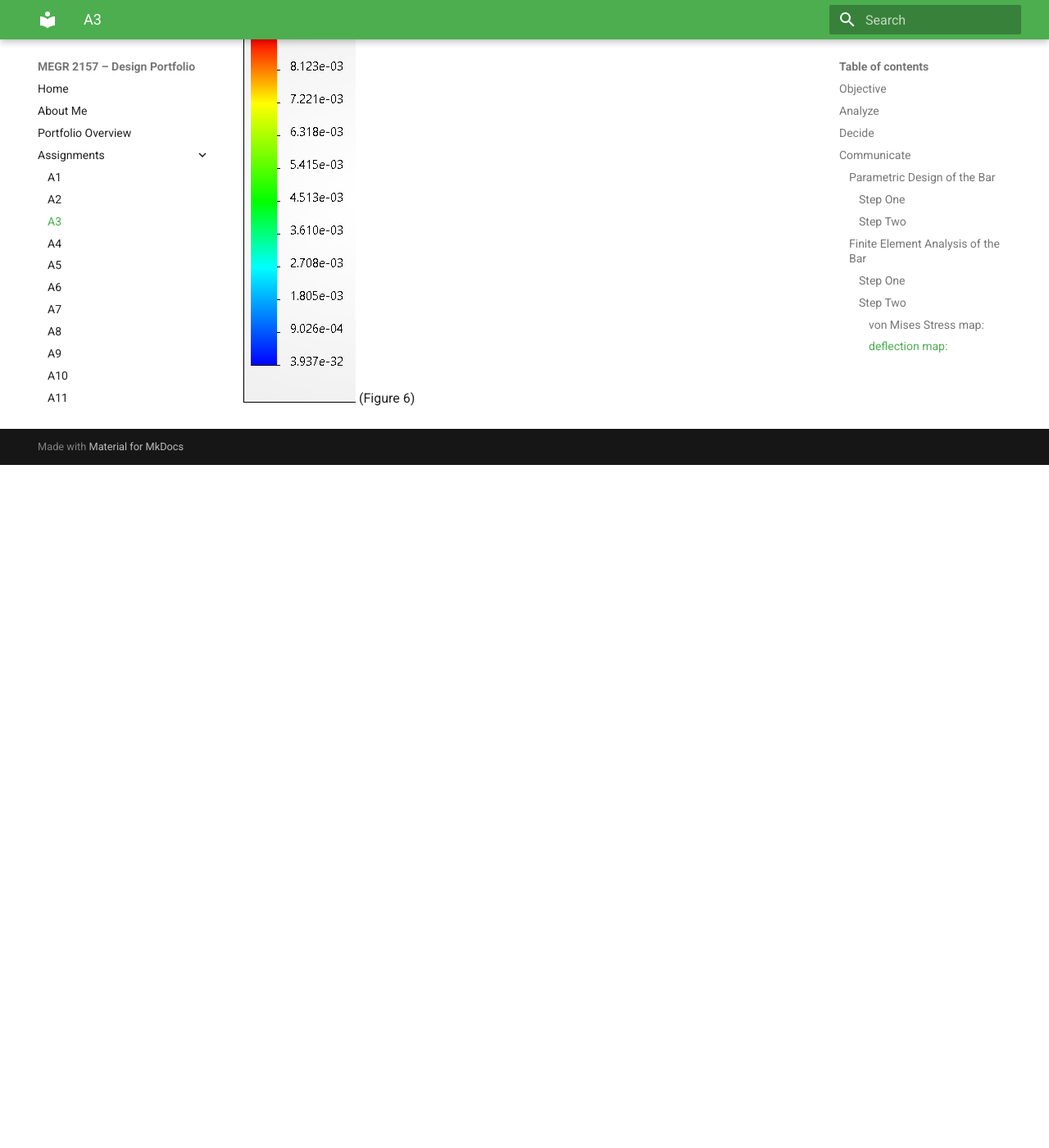
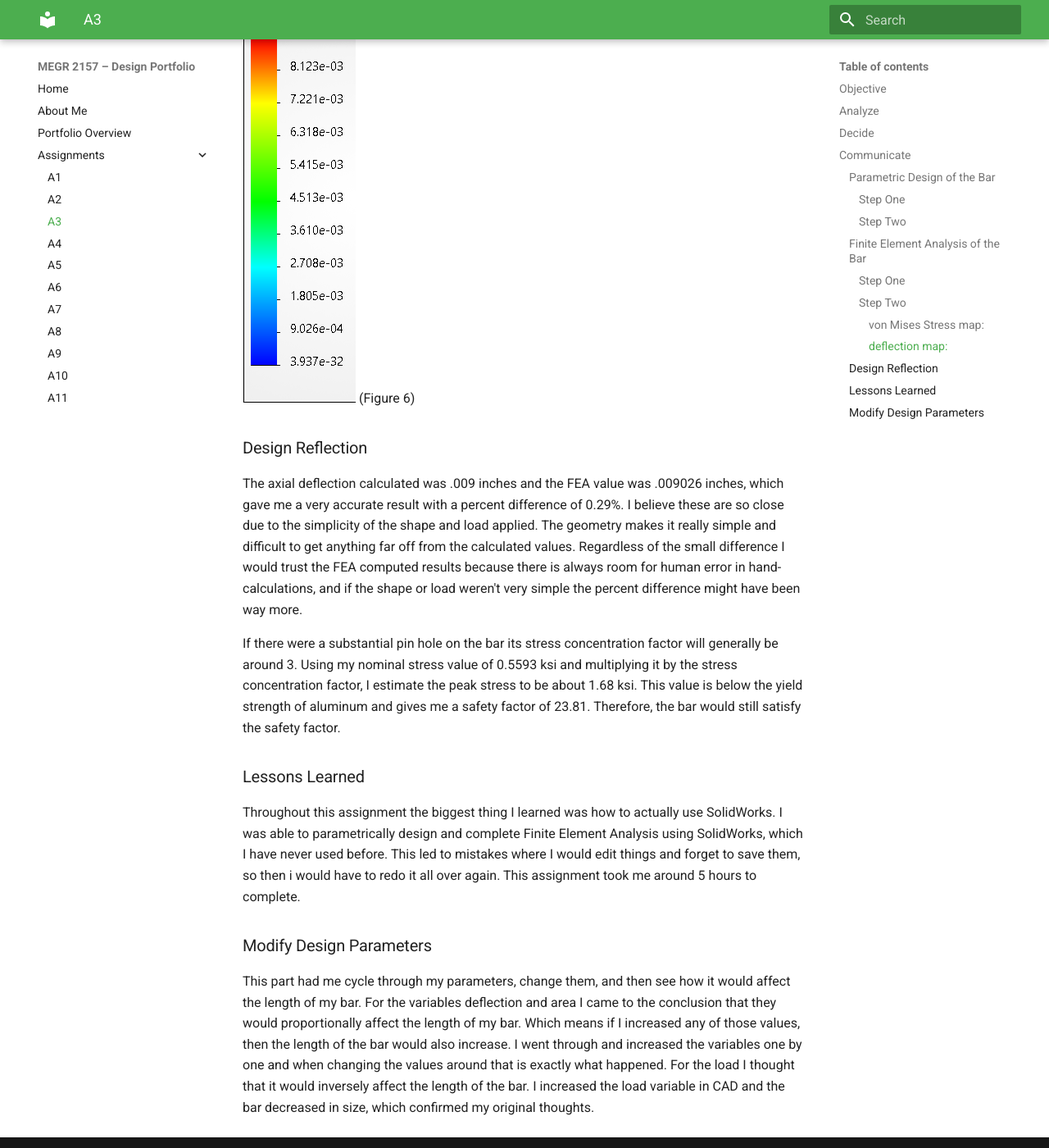
Before and after one commit to JacobShaver/design-projects-portfolio, an MkDocs documentation site: the page built from docs/assignments/A03/index.md, in a window 1280 px wide and 1400 px high, scrolled down 4842 px. Shown: the whole window at 82% size. Built offline with MkDocs 1.6.1 and Material for MkDocs 9.7.7, drawn with Linux system fonts in a browser that asks for light colours; before the commit the page ends 5409 px from its top, so only the background shows below that; some of the changed text lies outside the part shown.

Commit message:
Update index.md

```diff
--- a/docs/assignments/A03/index.md
+++ b/docs/assignments/A03/index.md
@@ -52,7 +52,17 @@ The last step was to click run to generate a deflection map and a von Mises Stre
 ![Alt text](Stress.png)
 (Figure 5)
 
-As seen in figure 5, the maximum stress was .5593 ksi which is lower than the actual yield strength of aluminum at 40 ksi. By dividing the yield stress by the maximum stress, I determined the Safety factor to be about 71.52.
+As seen in figure 5, the maximum stress was 0.5593 ksi which is lower than the actual yield strength of aluminum at 40 ksi. By dividing the yield stress by the maximum stress, I determined the Safety factor to be about 71.52.
 ##### deflection map:
 ![Alt text](Deflection.png)
 (Figure 6)
+
+### Design Reflection
+The axial deflection calculated was .009 inches and the FEA value was .009026 inches, which gave me a very accurate result with a percent difference of 0.29%. I believe these are so close due to the simplicity of the shape and load applied. The geometry makes it really simple and difficult to get anything far off from the calculated values. Regardless of the small difference I would trust the FEA computed results because there is always room for human error in hand-calculations, and if the shape or load weren't very simple the percent difference might have been way more.
+
+If there were a substantial pin hole on the bar its stress concentration factor will generally be around 3. Using my nominal stress value of 0.5593 ksi and multiplying it by the stress concentration factor, I estimate the peak stress to be about 1.68 ksi. This value is below the yield strength of aluminum and gives me a safety factor of 23.81. Therefore, the bar would still satisfy the safety factor.
+### Lessons Learned
+Throughout this assignment the biggest thing I learned was how to actually use SolidWorks. I was able to parametrically design and complete Finite Element Analysis using SolidWorks, which I have never used before. This led to mistakes where I would edit things and forget to save them, so then i would have to redo it all over again. This assignment took me around 5 hours to complete.
+
+### Modify Design Parameters
+This part had me cycle through my parameters, change them, and then see how it would affect the length of my bar. For the variables deflection and area I came to the conclusion that they would proportionally affect the length of my bar. Which means if I increased any of those values, then the length of the bar would also increase. I went through and increased the variables one by one and when changing the values around that is exactly what happened. For the load I thought that it would inversely affect the length of the bar. I increased the load variable in CAD and the bar decreased in size, which confirmed my original thoughts.
```
